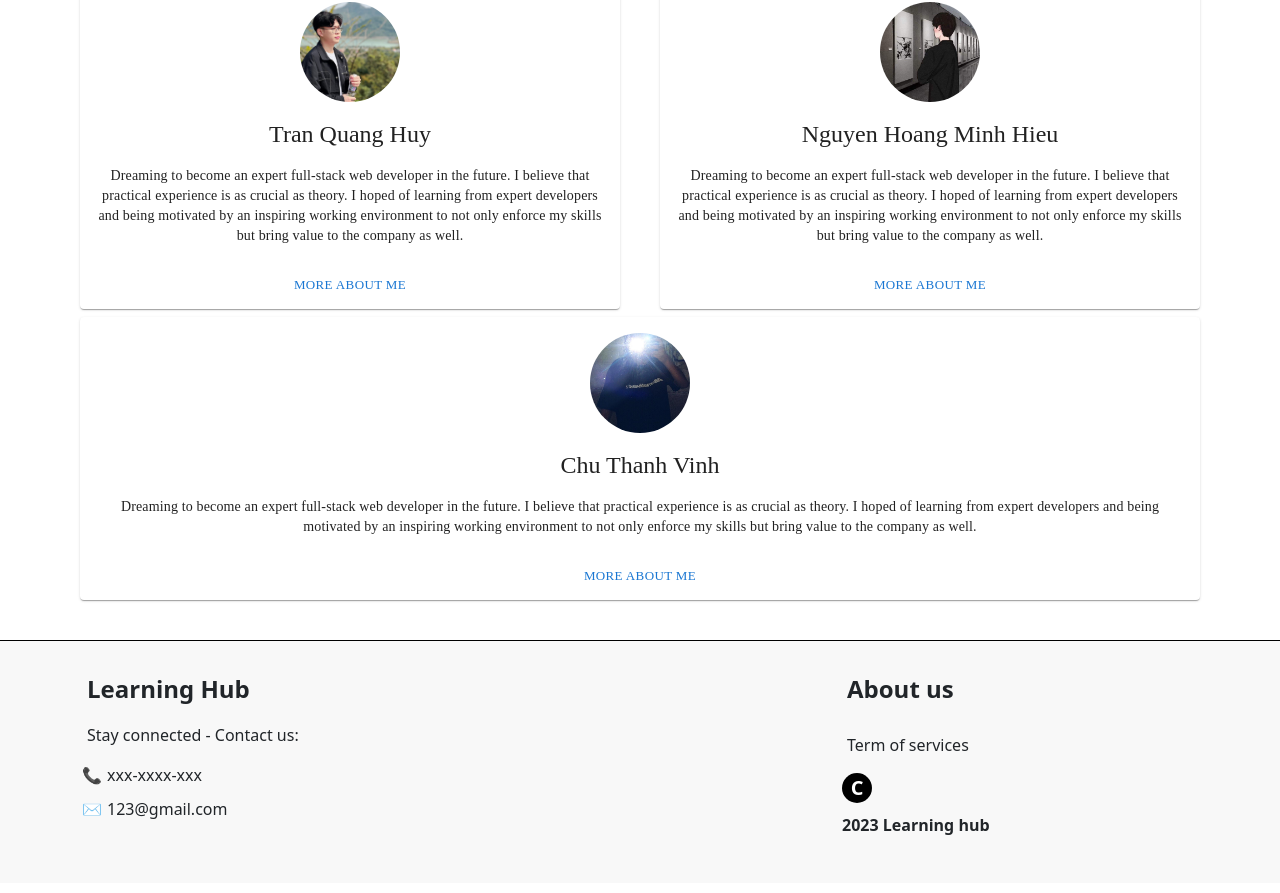
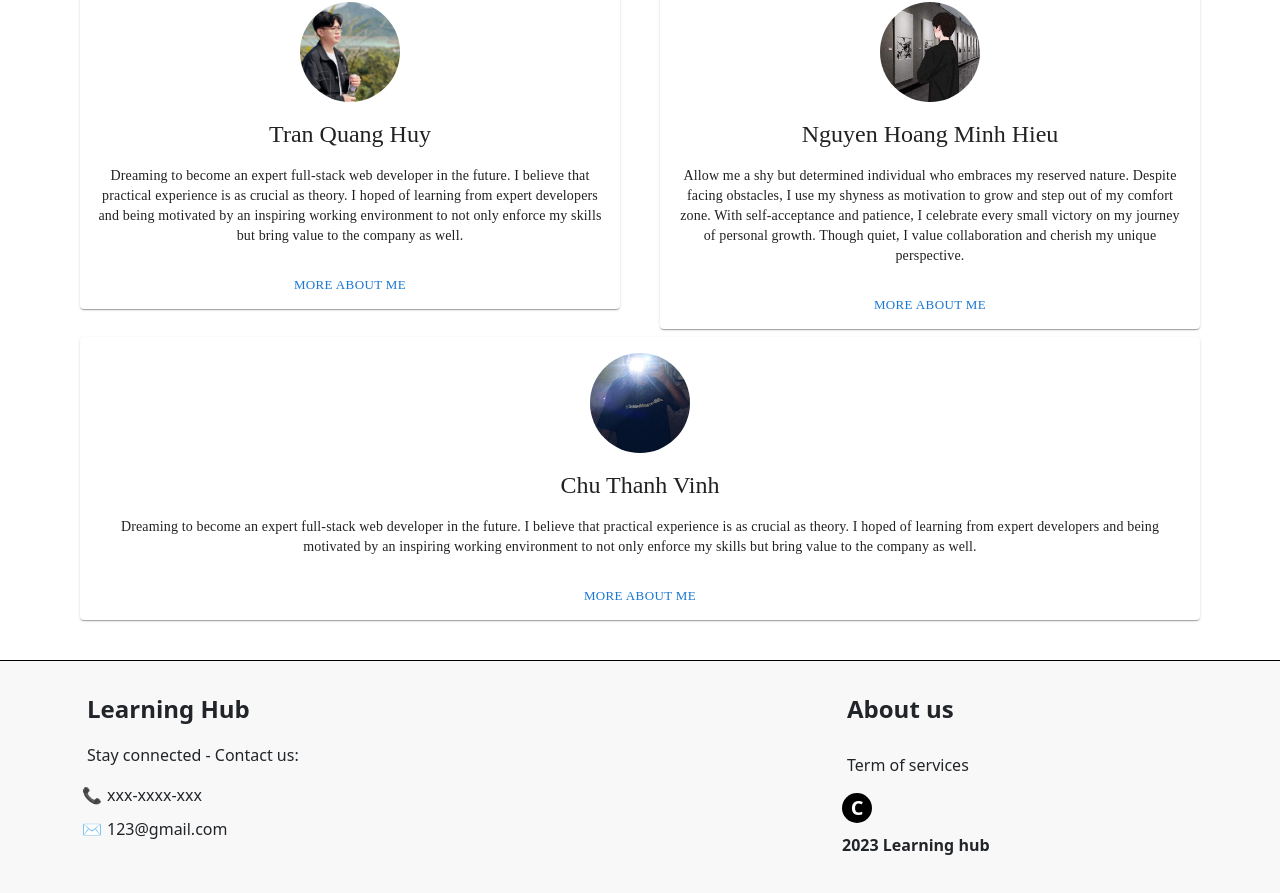
Before and after one commit to AnPhan04/SWP391_LearningHub_fe, a React (Create React App) app: page /about in a window 1280 px wide. Shown: the part 888-1781 px from the top of the page. Built offline with nearby package versions, Linux system fonts and the light colour scheme; no server answers.

Commit message:
adding hieu's bio

```diff
--- a/src/pages/AboutUs.jsx
+++ b/src/pages/AboutUs.jsx
@@ -142,7 +142,7 @@ export default function AboutUs() {
                 name={"Nguyen Hoang Minh Hieu"}
                 img={"/img/HNHM.jpg"}
                 desc={
-                  "Dreaming to become an expert full-stack web developer in the future. I believe that practical experience is as crucial as theory. I hoped of learning from expert developers and being motivated by an inspiring working environment to not only enforce my skills but bring value to the company as well."
+                  "Allow me  a shy but determined individual who embraces my reserved nature. Despite facing obstacles, I use my shyness as motivation to grow and step out of my comfort zone. With self-acceptance and patience, I celebrate every small victory on my journey of personal growth. Though quiet, I value collaboration and cherish my unique perspective."
                 }
                 link={"https://github.com/HC2102"}
               />
--- a/src/pages/Admin/UpdateCoreLabel.jsx
+++ b/src/pages/Admin/UpdateCoreLabel.jsx
@@ -55,7 +55,7 @@ export default function UpdateCoreLabel() {
             console.log("Can not get the user data");
         }
     }
-    useEffect(()=>{isAuth()},[]);
+    useEffect(() => { isAuth() }, []);
     const renderUpdated = (e, id) => {
         const value = e.target.value;
         const updated = labels.map(label => {
@@ -90,6 +90,7 @@ export default function UpdateCoreLabel() {
                 default:
                     break;
             }
+            if (updatedLabels.name !== "" && updatedLabels.color !== "") {
                 const res = await fetch(`http://localhost:8080/api/v1/labels/updateL`, {
                     method: "PUT",
                     headers: {
@@ -98,6 +99,9 @@ export default function UpdateCoreLabel() {
                     body: JSON.stringify(updatedLabels),
                 })
                 const json = await res.json();
+            }
+
+
         } catch (err) {
             console.log(err);
         }
```
Lines whose indentation alone changed are shown as unchanged.
